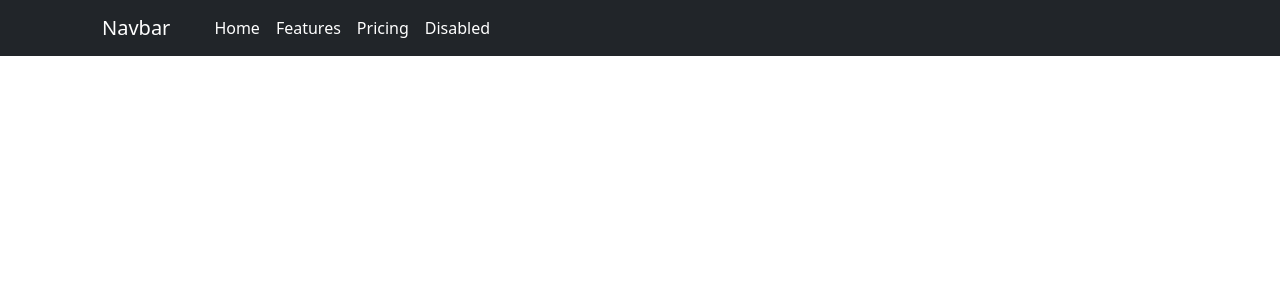
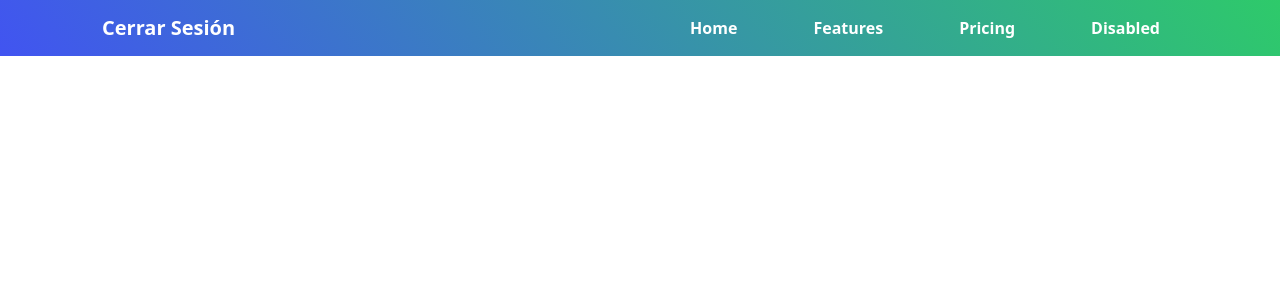
Before and after one commit to David-Barragan/stock_control, a PHP site: page / in a window 1280 px wide. Shown: the top 300 px of the page. Run offline with PHP 8.4, Linux system fonts and the light colour scheme.

Commit message:
nav bar home v 0.1

```diff
--- a/index.html
+++ b/index.html
@@ -13,14 +13,14 @@
         <link rel="stylesheet" href="./views/css/style.css">
 
     </head>
-    <body>
+    <body id="home-body">
         <header>
             <!-- The respective bar and its respective hero will be included into the header -->
             <nav class="navbar navbar-expand-lg bg-dark color">
 
                 <div class="container">
 
-                    <a class="navbar-brand" href="#">Navbar</a>
+                    <a class="navbar-brand cerrar-sesion" href="#">Cerrar Sesión</a>
 
                     <button class="navbar-toggler" type="button"
                         data-bs-toggle="collapse" data-bs-target="#navbarNav"
@@ -29,7 +29,7 @@
                         <span class="navbar-toggler-icon"></span>
                     </button>
 
-                    <div class="collapse navbar-collapse" id="navbarNav">
+                    <div class="collapse navbar-collapse justify-content-end" id="navbarNav">
                         <ul class="navbar-nav">
 
                             <li class="nav-item">
--- a/views/css/style.css
+++ b/views/css/style.css
@@ -161,7 +161,46 @@ a{
 
 
 
-/* ------------------------------------------------------------------------------------------------------------------------------------------ START OTHER SECTION-------------------------------    --------------------------------------------------------------------- */
+/* ------------------------------------------------------------------------------------------------------------------------------------------ Styles for Home -> #home-body -----------------------------------------------    ------------------------------------------------------------------------------------------------------------------ */
+#home-body header{
+    width: 100%;
+    position: relative;
+    z-index: 1;
+}
+
+#home-body nav.navbar{
+    background: linear-gradient( 50deg,#4154f1, #2eca6a);
+    width: 100%;
+    position: fixed;
+    z-index: 999;
+}
+
+#home-body nav a.cerrar-sesion{
+    font-weight: 700;
+}
+
+#home-body nav ul li{
+    padding: 0;
+    margin: 0 30px;
+    position: relative;
+    z-index: 0;
+    font-weight: 700;
+}
+
+#home-body nav ul li::after{
+    content: "";
+    position: absolute;
+    z-index: 2;
+    border-bottom: 4px solid #fff;;
+    width: 0;
+    bottom: 4px;
+    left: 8px;
+    transition: .4s;
+}
+
+#home-body nav ul li:hover::after{
+    width: 50%;
+}
 
 
 
```
Also changed, not shown: views/dashboardAdmin.html (added, +62 -0 lines), views/login.html (line endings or trailing spaces).
